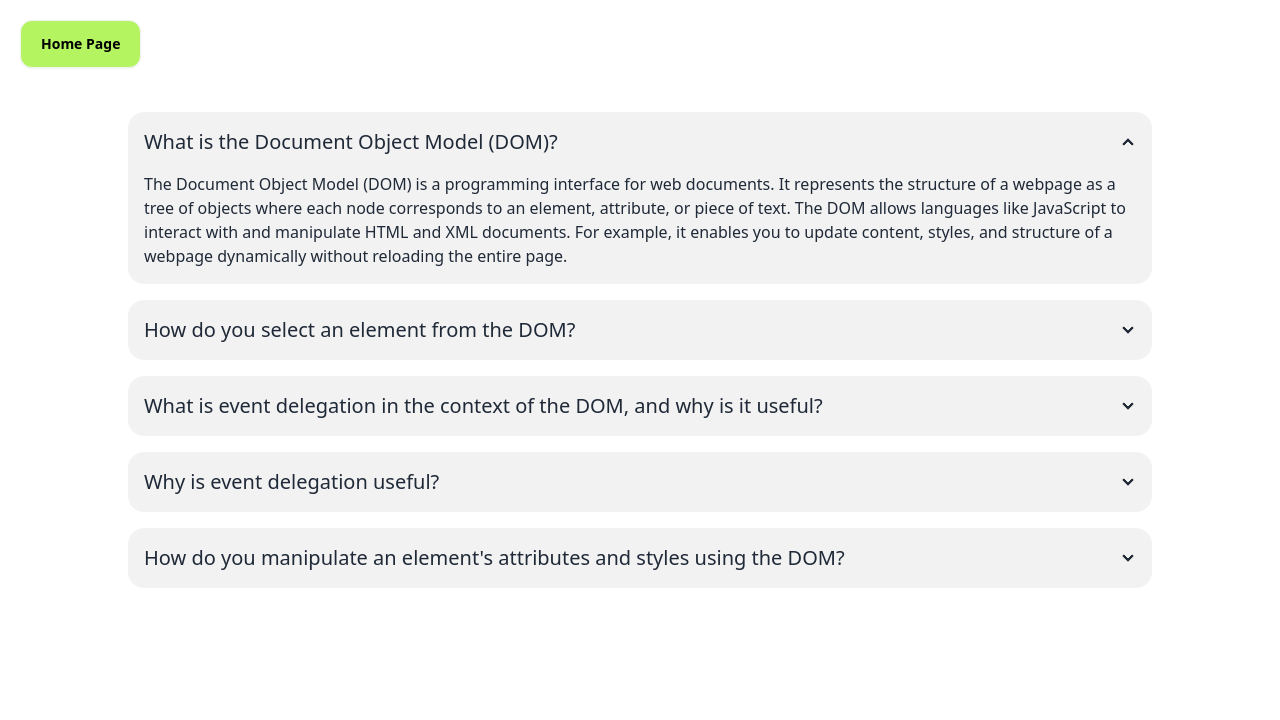
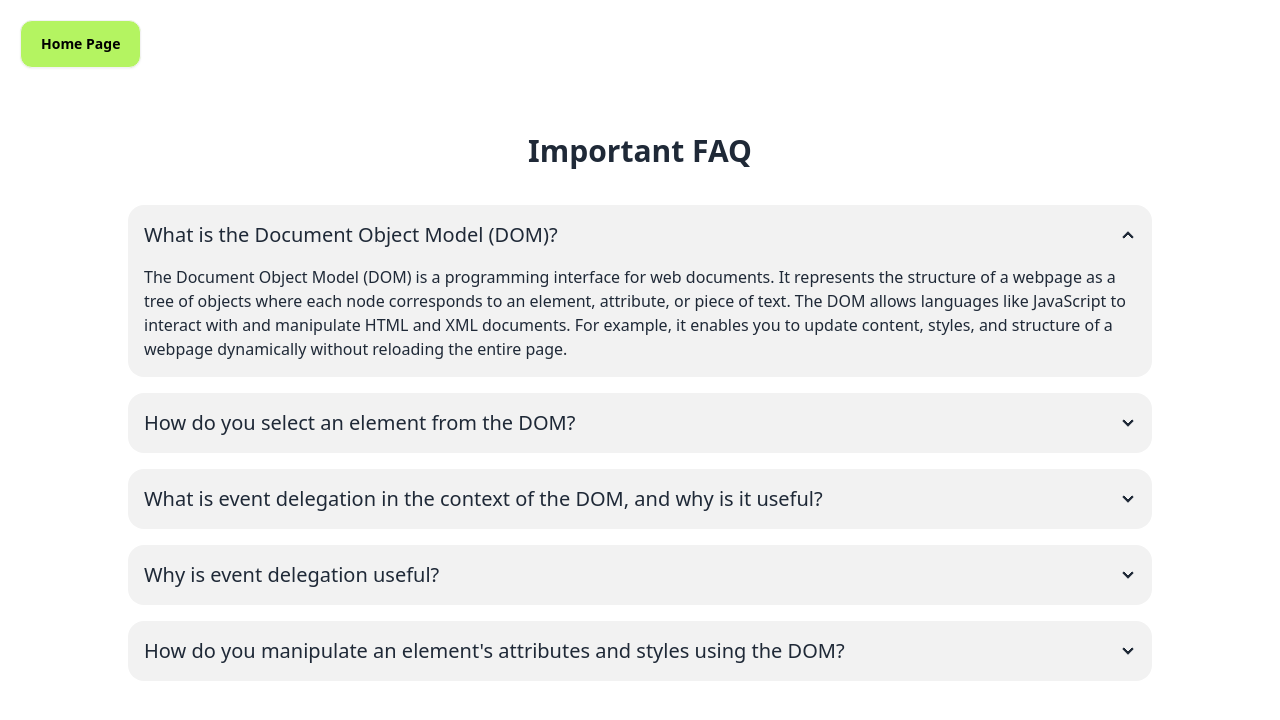
Before and after one commit to ariyan-321/assignment-5, a plain HTML site: page blog.html in a window 1280 px wide. Drawn offline with nearby package versions, Linux system fonts and the light colour scheme.

Commit message:
added some new texts

```diff
--- a/blog.html
+++ b/blog.html
@@ -19,6 +19,7 @@
 
     <div class="container flex flex-col justify-center items-center w-[80%] mx-auto gap-4 mt-6 mb-12">
 
+      <h1 class="font-bold text-[30px] my-4">Important FAQ</h1>
       <div class="collapse collapse-arrow bg-base-200">
         <input type="radio" name="my-accordion-2" checked="checked" />
         <div class="collapse-title text-xl font-medium">What is the Document Object Model (DOM)?</div>
```
